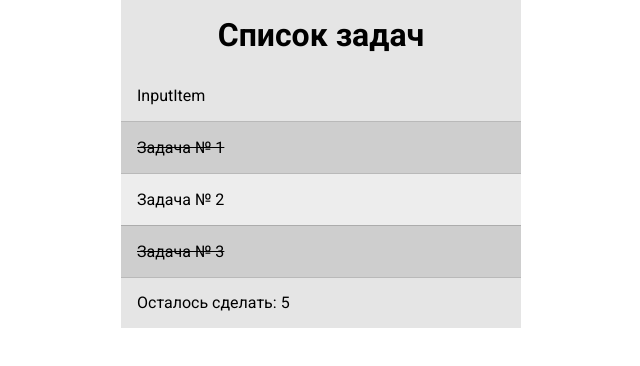
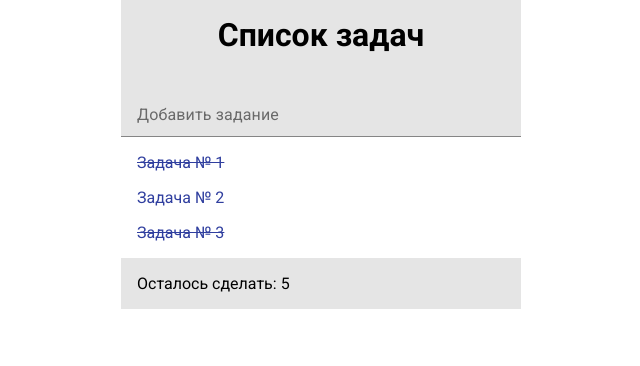
Before and after one commit to WebHeroSchool/avi_2todo, a React (Create React App) app: page / in a window 1280 px wide. Shown: the top 366 px of the page, without its empty margins (319-959 px from the left). Built offline with nearby package versions, Linux system fonts and the light colour scheme.

Commit message:
компоненты Material UI

```diff
--- a/package.json
+++ b/package.json
@@ -36,6 +36,7 @@
     ]
   },
   "devDependencies": {
+    "@material-ui/core": "^4.11.2",
     "classnames": "^2.2.6"
   }
 }
--- a/src/components/InputItem/InputItem.js
+++ b/src/components/InputItem/InputItem.js
@@ -1,7 +1,13 @@
 import React from 'react';
 import styles from './InputItem.module.css';
+import TextField from '@material-ui/core/TextField';
 
-const InputItem = () => (<div className={styles.field}>InputItem</div>);
-
+const InputItem = () => (<div className={styles.field}>
+  <TextField
+    id="standard-dense"
+    label="Добавить задание"
+    margin="dense"
+  />
+</div>);
 
 export default InputItem;
--- a/src/components/InputItem/InputItem.module.css
+++ b/src/components/InputItem/InputItem.module.css
@@ -1,3 +1,16 @@
 .field {
   padding: var(--pd);
+  padding: 0;
 }
+
+.field div {
+  margin: 0;
+  width: 100%;
+}
+
+.field label {
+  padding: 1em;
+}
+.field input {
+  padding: 1em;
+}
--- a/src/components/Item/Item.module.css
+++ b/src/components/Item/Item.module.css
@@ -1,15 +1,9 @@
 .item {
   display: block;
-  margin-bottom: -1px;
-  padding: var(--pd);
   background-color: var(--color-item);
-  border-top: 1px solid var(--color-br);
-  border-bottom: 1px solid var(--color-br);
 }
 
 .done {
   display: block;
-  padding: var(--pd);
-  background-color: var(--color-bg);
   text-decoration: line-through;
 }
--- a/src/components/ItemList/ItemList.js
+++ b/src/components/ItemList/ItemList.js
@@ -2,8 +2,25 @@ import React from 'react';
 import Item from '../Item/Item';
 import styles from './ItemList.module.css';
 
-const ItemList = ({ items }) => (<ul className={styles.list}>
-  {items.map(item => <li key={item.value}><Item value={item.value} isDone={item.isDone} /></li>)}
-</ul>)
+import { makeStyles } from '@material-ui/core/styles';
+import List from '@material-ui/core/List';
+import ListItem from '@material-ui/core/ListItem';
 
-export default ItemList;
+const useStyles = makeStyles((theme) => ({
+  root: {
+    backgroundColor: theme.palette.background.paper,
+    color: theme.palette.primary.dark,
+  },
+}));
+
+export default function ItemList({ items }) {
+  const classes = useStyles();
+
+  return (
+    <div className={classes.root}>
+      <List component="nav">
+        {items.map(item => <ListItem button key={item.value} className={styles.item}><Item value={item.value} isDone={item.isDone} /></ListItem>)}
+      </List>
+    </div>
+  );
+}
```
Also changed, not shown: 2 other files (tests, documents, lock files or other folders).
